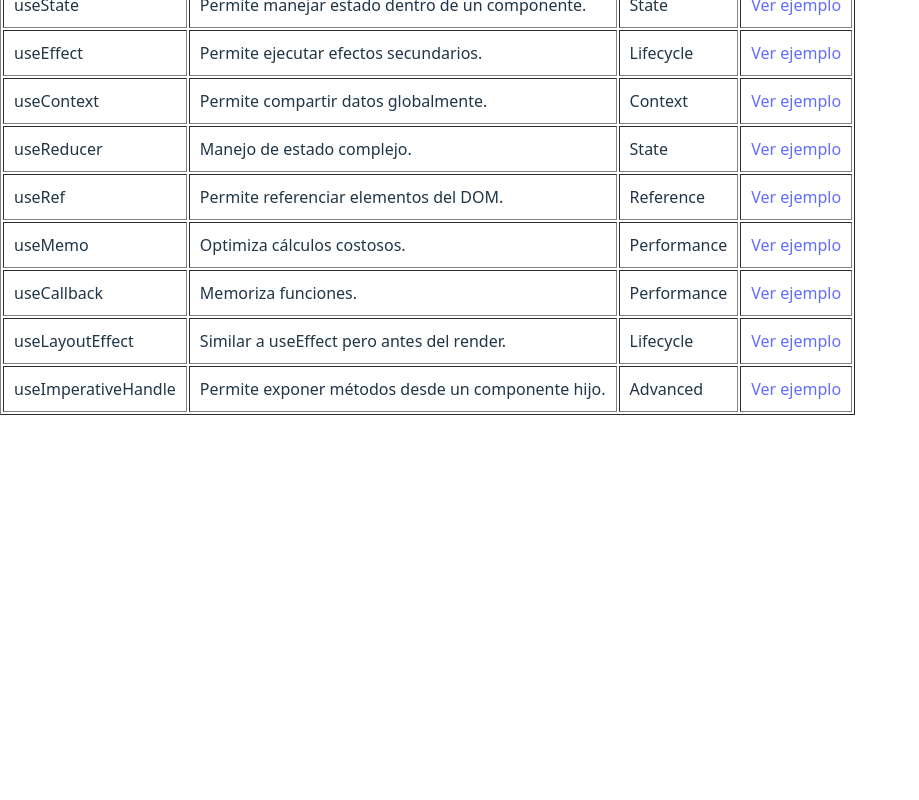
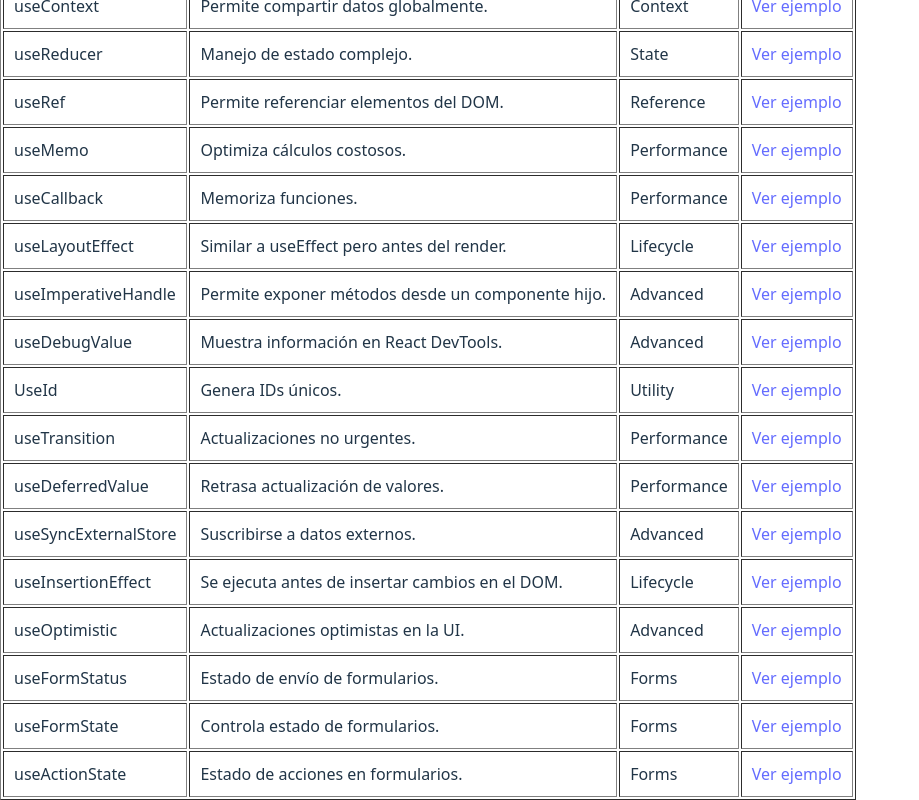
Before and after one commit to Juansjo/Arquitectura_SER, a React (Vite) app: page / in a window 1280 px wide. Shown: the part 289-1089 px from the top of the page, without its empty margins (0-919 px from the left). Before the commit the page ends 800 px from the top, so only its background shows below. Built offline with nearby package versions, Linux system fonts and the light colour scheme.

Commit message:
Agregue 10 hooks de React

```diff
--- a/src/App.jsx
+++ b/src/App.jsx
@@ -1,34 +1,49 @@
 import { BrowserRouter, Routes, Route } from "react-router-dom";
 
-import HomeHooks from "../src/playground/Homehooks";
-import UseState from "../src/playground/components/useState";
+import HomeHooks from "./playground/Homehooks";
+import UseState from "./playground/components/useState";
 import UseEffect from "./playground/components/useEffect";
+import UseContext from "./playground/components/usecontext";
+import UseDebugValue from "./playground/components/useDebugValue";
+import UseId from "./playground/components/UseId";
+import UseDeferredValue from "./playground/components/UseDeferredValue";
+import UseSyncExternalStore from "./playground/components/UseSyncExternalStore";
+import UseInsertionEffect from "./playground/components/UseInsertionEffect";
+import UseOptimistic from "./playground/components/UseOptimistic";
+import UseFormStatus from "./playground/components/UseFormStatus";
+import UseFormState from "./playground/components/UseFormState";
+import UseActionState from "./playground/components/UseActionState";
+import UseTransition from "./playground/components/UseTransition";
+
 import { UserContext } from "./playground/context/userContext";
-import UseContext from "./playground/components/usecontext";
-
 
 function App() {
 return (
+<UserContext.Provider value={"Juan Pérez"}> <BrowserRouter> <Routes>
 
-    <UserContext.Provider value={"Juan Pérez"}>
+      <Route path="/" element={<HomeHooks />} />
+      <Route path="/usestate" element={<UseState />} />
+      <Route path="/useeffect" element={<UseEffect />} />
+      <Route path="/usecontext" element={<UseContext />} />
+      <Route path="/usedebugvalue" element={<UseDebugValue />} />
+      <Route path="/useid" element={<UseId />} />
+      <Route path="/usetransition" element={<UseTransition />} />
+      <Route path="/usedeferredvalue" element={<UseDeferredValue />} />
+      <Route path="/usesyncexternalstore" element={<UseSyncExternalStore />} />
+      <Route path="/useinsertioneffect" element={<UseInsertionEffect />} />
+      <Route path="/useoptimistic" element={<UseOptimistic />} />
+      <Route path="/useformstatus" element={<UseFormStatus />} />
+      <Route path="/useformstate" element={<UseFormState />} />
+      <Route path="/useactionstate" element={<UseActionState />} />
 
-    <BrowserRouter>
-      <Routes>
-        <Route path="/" element={<HomeHooks/>} />
-        <Route path="/usestate" element={<UseState/>} />
-        <Route path="/useeffect" element={<UseEffect/>} />
-        <Route path="/" element={<HomeHooks/>} />
-        <Route path="/usecontext" element={<UseContext/>} />
-       {/* <Route path="/usereducer" element={<UseReducerExample />} />
-        <Route path="/useref" element={<UseRefExample />} />
-        <Route path="/usememo" element={<UseMemoExample />} />
-        <Route path="/usecallback" element={<UseCallbackExample />} />
-        <Route path="/uselayout" element={<UseLayoutEffectExample />} />
-        <Route path="/useimperative" element={<UseImperativeHandleExample />} />*/}
+      <Route path="/useid" element={<UseId />} />
+      <Route path="/usetransition" element={<UseTransition />} />
 
     </Routes>
   </BrowserRouter>
 </UserContext.Provider>
+
+
 );
 }
 
--- a/src/playground/Homehooks.jsx
+++ b/src/playground/Homehooks.jsx
@@ -56,12 +56,71 @@ function HomeHooks() {
 description: "Permite exponer métodos desde un componente hijo.",
 category: "Advanced",
 path: "/useimperative"
+},
+{
+name: "useDebugValue",
+description: "Muestra información en React DevTools.",
+category: "Advanced",
+path: "/usedebugvalue"
+},
+{
+name: "UseId",
+description: "Genera IDs únicos.",
+category: "Utility",
+path: "/UseId"
+},
+{
+name: "useTransition",
+description: "Actualizaciones no urgentes.",
+category: "Performance",
+path: "/usetransition"
+},
+{
+name: "useDeferredValue",
+description: "Retrasa actualización de valores.",
+category: "Performance",
+path: "/usedeferredvalue"
+},
+{
+name: "useSyncExternalStore",
+description: "Suscribirse a datos externos.",
+category: "Advanced",
+path: "/usesyncexternalstore"
+},
+{
+name: "useInsertionEffect",
+description: "Se ejecuta antes de insertar cambios en el DOM.",
+category: "Lifecycle",
+path: "/useinsertioneffect"
+},
+{
+name: "useOptimistic",
+description: "Actualizaciones optimistas en la UI.",
+category: "Advanced",
+path: "/useoptimistic"
+},
+{
+name: "useFormStatus",
+description: "Estado de envío de formularios.",
+category: "Forms",
+path: "/useformstatus"
+},
+{
+name: "useFormState",
+description: "Controla estado de formularios.",
+category: "Forms",
+path: "/useformstate"
+},
+{
+name: "useActionState",
+description: "Estado de acciones en formularios.",
+category: "Forms",
+path: "/useactionstate"
 }
 ];
 
-  return (
-    <div>
-      <h1>Playground Hooks React</h1>
+return ( <div> <h1>Playground Hooks React</h1>
+
 
   <table border="1" cellPadding="10">
     <thead>
@@ -80,15 +139,16 @@ function HomeHooks() {
           <td>{hook.description}</td>
           <td>{hook.category}</td>
           <td>
-                <Link to={hook.path}>
-                  Ver ejemplo
-                </Link>
+            <Link to={hook.path}>Ver ejemplo</Link>
           </td>
         </tr>
       ))}
     </tbody>
+
   </table>
 </div>
+
+
 );
 }
 
--- /dev/null
+++ b/src/playground/components/UseActionState.jsx
@@ -0,0 +1,19 @@
+import { useActionState } from "react";
+
+function action(prevState, formData) {
+  const name = formData.get("name");
+  return { message: "Hola " + name };
+}
+
+export default function UseActionState() {
+  const [state, formAction] = useActionState(action, { message: "" });
+
+  return (
+    <form action={formAction}>
+      <h2>useActionState</h2>
+      <input name="name" placeholder="Nombre" />
+      <button type="submit">Enviar</button>
+      <p>{state.message}</p>
+    </form>
+  );
+}
--- /dev/null
+++ b/src/playground/components/UseDeferredValue.jsx
@@ -0,0 +1,15 @@
+import { useState, useDeferredValue } from "react";
+
+export default function UseDeferredValue() {
+  const [text, setText] = useState("");
+  const deferredText = useDeferredValue(text);
+
+  return (
+    <div>
+      <h2>useDeferredValue</h2>
+      <input onChange={(e) => setText(e.target.value)} />
+      <p>Normal: {text}</p>
+      <p>Diferido: {deferredText}</p>
+    </div>
+  );
+}
--- /dev/null
+++ b/src/playground/components/UseFormState.jsx
@@ -0,0 +1,26 @@
+import { useFormStatus } from "react-dom";
+
+function SubmitButton() {
+  const { pending } = useFormStatus();
+
+  return (
+    <button type="submit">
+      {pending ? "Enviando..." : "Enviar"}
+    </button>
+  );
+}
+
+function UseFormStatus() {
+  return (
+    <div>
+      <h2>Ejemplo useFormStatus</h2>
+
+      <form>
+        <input type="text" placeholder="Nombre" />
+        <SubmitButton />
+      </form>
+    </div>
+  );
+}
+
+export default UseFormStatus;
--- /dev/null
+++ b/src/playground/components/UseFormStatus.jsx
@@ -0,0 +1,21 @@
+import { useFormStatus } from "react-dom";
+
+function SubmitButton() {
+  const { pending } = useFormStatus();
+
+  return (
+    <button type="submit">
+      {pending ? "Enviando..." : "Enviar"}
+    </button>
+  );
+}
+
+export default function UseFormStatus() {
+  return (
+    <form>
+      <h2>useFormStatus</h2>
+      <input type="text" placeholder="Nombre" />
+      <SubmitButton />
+    </form>
+  );
+}
--- /dev/null
+++ b/src/playground/components/UseId.jsx
@@ -0,0 +1,13 @@
+import { useId } from "react";
+
+export default function UseId() {
+  const id = useId();
+
+  return (
+    <div>
+      <h2>useId</h2>
+      <label htmlFor={id}>Nombre:</label>
+      <input id={id} type="text" />
+    </div>
+  );
+}
--- /dev/null
+++ b/src/playground/components/UseInsertionEffect.jsx
@@ -0,0 +1,15 @@
+import { useInsertionEffect } from "react";
+
+export default function UseInsertionEffect() {
+
+  useInsertionEffect(() => {
+    console.log("Ejecutado antes del DOM");
+  }, []);
+
+  return (
+    <div>
+      <h2>useInsertionEffect</h2>
+      <p>Revisa la consola</p>
+    </div>
+  );
+}
--- /dev/null
+++ b/src/playground/components/UseOptimistic.jsx
@@ -0,0 +1,30 @@
+import { useState, useOptimistic } from "react";
+
+export default function UseOptimistic() {
+  const [comments, setComments] = useState([]);
+
+  const [optimisticComments, addOptimistic] = useOptimistic(
+    comments,
+    (state, newComment) => [...state, newComment]
+  );
+
+  const addComment = () => {
+    const text = "Nuevo comentario";
+    addOptimistic(text);
+
+    setTimeout(() => {
+      setComments((prev) => [...prev, text]);
+    }, 2000);
+  };
+
+  return (
+    <div>
+      <h2>useOptimistic</h2>
+      <button onClick={addComment}>Agregar</button>
+
+      {optimisticComments.map((c, i) => (
+        <p key={i}>{c}</p>
+      ))}
+    </div>
+  );
+}
--- /dev/null
+++ b/src/playground/components/UseSyncExternalStore.jsx
@@ -0,0 +1,21 @@
+import { useSyncExternalStore } from "react";
+
+function subscribe(callback) {
+  window.addEventListener("resize", callback);
+  return () => window.removeEventListener("resize", callback);
+}
+
+function getSnapshot() {
+  return window.innerWidth;
+}
+
+export default function UseSyncExternalStore() {
+  const width = useSyncExternalStore(subscribe, getSnapshot);
+
+  return (
+    <div>
+      <h2>useSyncExternalStore</h2>
+      <p>Ancho de pantalla: {width}</p>
+    </div>
+  );
+}
--- /dev/null
+++ b/src/playground/components/UseTransition.jsx
@@ -0,0 +1,20 @@
+import { useState, useTransition } from "react";
+
+export default function UseTransition() {
+  const [isPending, startTransition] = useTransition();
+  const [text, setText] = useState("");
+
+  const handleChange = (e) => {
+    startTransition(() => {
+      setText(e.target.value);
+    });
+  };
+
+  return (
+    <div>
+      <h2>useTransition</h2>
+      <input onChange={handleChange} />
+      {isPending ? <p>Cargando...</p> : <p>{text}</p>}
+    </div>
+  );
+}
--- /dev/null
+++ b/src/playground/components/useDebugValue.jsx
@@ -0,0 +1,21 @@
+import { useState, useDebugValue } from "react";
+
+function useContador() {
+  const [count, setCount] = useState(0);
+
+  useDebugValue(count > 5 ? "Alto" : "Bajo");
+
+  return [count, setCount];
+}
+
+export default function UseDebugValue() {
+  const [count, setCount] = useContador();
+
+  return (
+    <div>
+      <h2>useDebugValue</h2>
+      <p>Contador: {count}</p>
+      <button onClick={() => setCount(count + 1)}>Sumar</button>
+    </div>
+  );
+}
```
Lines whose indentation alone changed are shown as unchanged.
